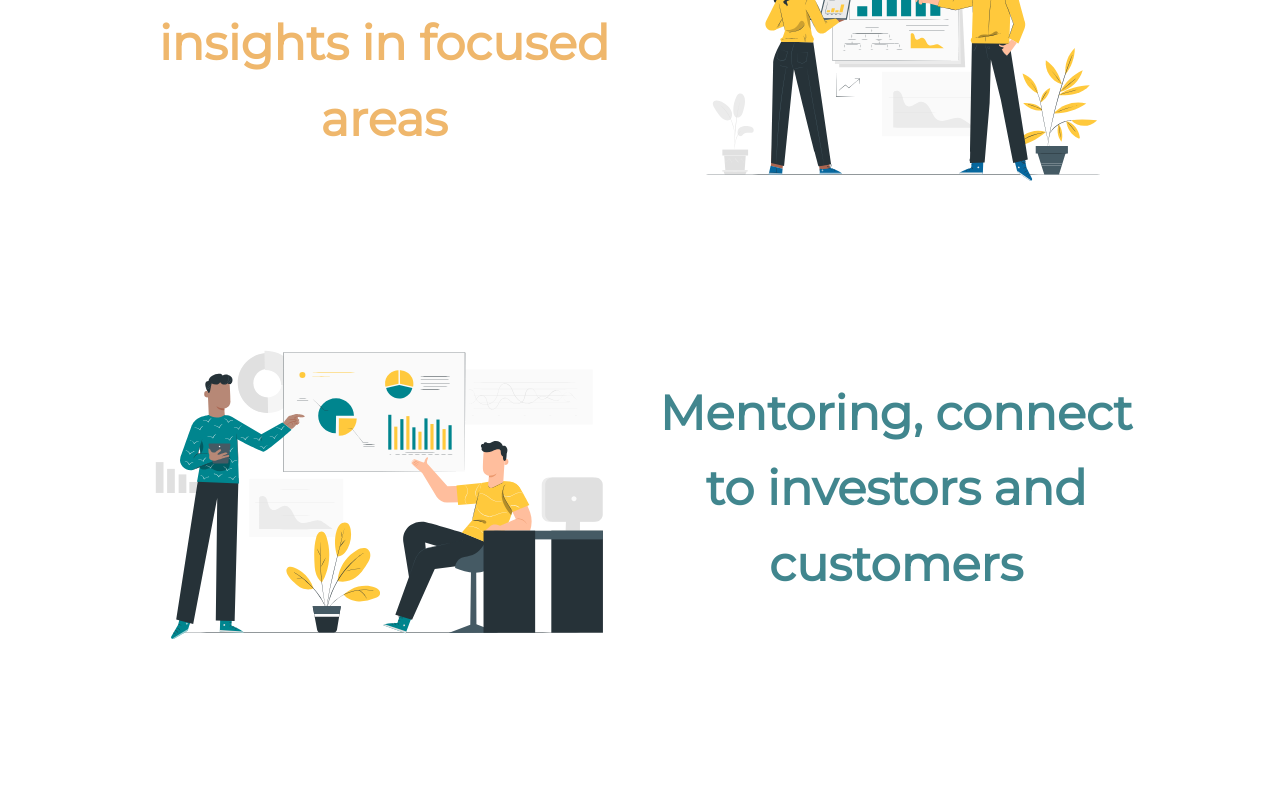
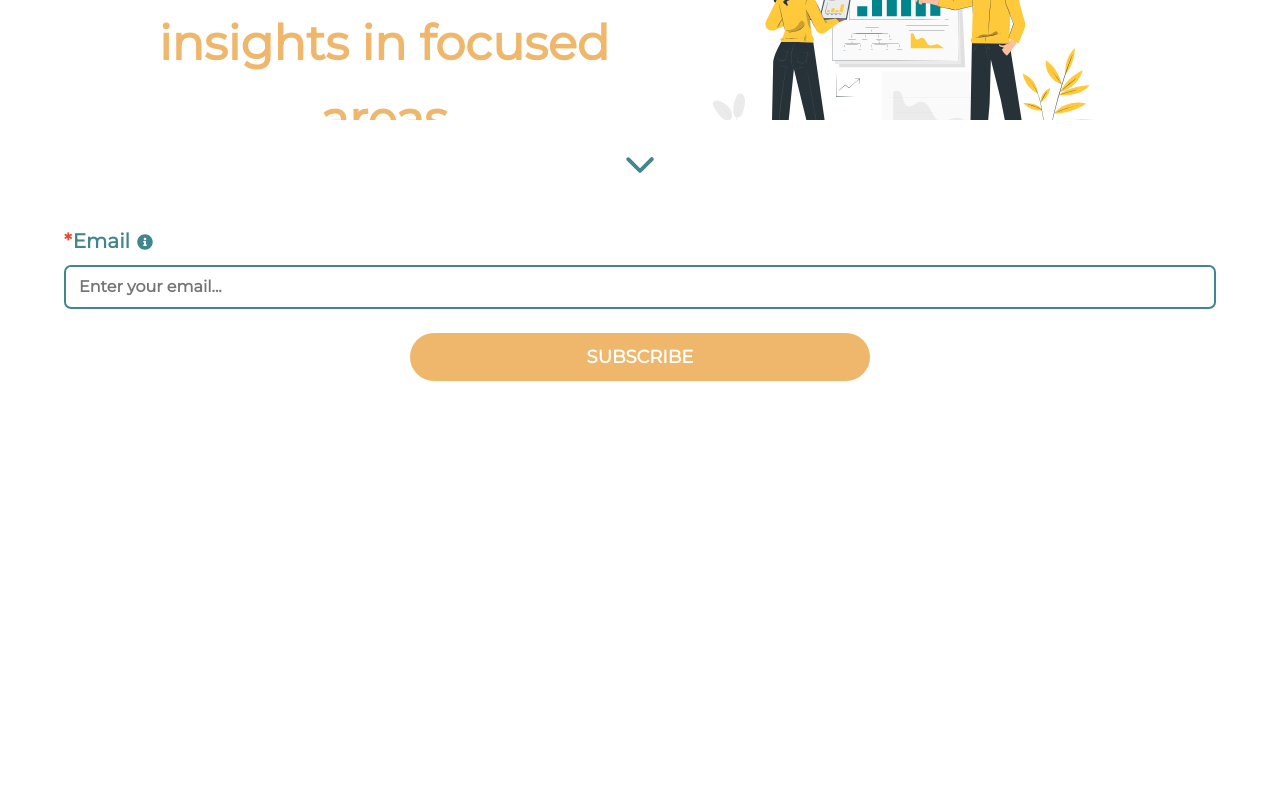
Before and after one commit to pesuventurelab/pvl-frontend, a React (Create React App) app: page / in a window 1280 px wide. Shown: the part 1480-2280 px from the top of the page. Built offline with nearby package versions, Linux system fonts and the light colour scheme.

Commit message:
subscribe btn

```diff
--- a/src/Pages/HomePage/HomePage.jsx
+++ b/src/Pages/HomePage/HomePage.jsx
@@ -1,7 +1,17 @@
-import React from "react";
+import React, { useRef } from "react";
 import styles from "./HomePage.module.css";
 
 import { Link } from "react-router-dom";
+
+import axios from "axios";
+
+import { apiURL } from "../../Config/Config";
+
+import { openNotificationWithIcon } from "../../Helpers";
+
+import { IoIosArrowDown } from "react-icons/io";
+
+import InputLabel from "../../Components/InputComponent/InputLabel/InputLabel";
 
 /*LIBRARY IMPORTS */
 // import {Parallax, ParallaxLayer} from 'react-spring/renderprops-addons'
@@ -42,6 +52,53 @@ import BANNER_25 from "../../Images/Banners/banner25.svg";
 import ScrollAnimation from "react-animate-on-scroll";
 
 const HomePage = () => {
+  const emailREF = useRef(null);
+  const emailCtnrREF = useRef(null);
+  const toggleEmailContainer = (visibility) => {
+    if (visibility) {
+      emailCtnrREF.current.style.bottom = "0";
+    } else {
+      emailCtnrREF.current.style.bottom = "-200vh";
+    }
+  };
+
+  const handleSubscription = () => {
+    const request_data = {};
+    if (emailREF.current.value === "") {
+      openNotificationWithIcon(
+        "Error",
+        "Email cannot be empty",
+        "Email field cannot be empty please enter email"
+      );
+      return;
+    } else {
+      request_data["email"] = emailREF.current.value;
+      var d = new Date();
+      let month = "" + (d.getMonth() + 1);
+      let day = "" + d.getDate();
+      let year = d.getFullYear();
+
+      request_data["date"] = [year, month, day].join("-");
+    }
+    toggleEmailContainer(false);
+    emailCtnrREF.current.style.bottom="-200vh";
+    axios.post(`${apiURL}/api/subscribe`, request_data).then((res) => {
+      if (res.data["status"] === 200) {
+        openNotificationWithIcon(
+          "success",
+          "Succesfully subscribed",
+          res.data["msg"]
+        );
+      } else {
+        openNotificationWithIcon(
+          "error",
+          "Internal Server Error",
+          res.data["msg"]
+        );
+      }
+    });
+  };
+
   return (
     <div className={styles.container}>
       <div id={styles.section_one} className={styles.section}>
@@ -317,16 +374,38 @@ const HomePage = () => {
       </div>
 
       <ScrollAnimation duration="0.9" animateIn="fadeInUp">
-        <a
+        <button
+          onClick={() => toggleEmailContainer(true)}
           id={styles.contact_us_btn}
-          rel="noopener noreferrer"
-          href={websiteBaseURL + "contactus"}
           className={`${"basic-button_one"}`}
         >
-          COntact us
-        </a>
+          Subscribe to Newsletter
+        </button>
       </ScrollAnimation>
-
+      <div ref={emailCtnrREF} className={styles.email_container}>
+        <IoIosArrowDown
+          onClick={() => toggleEmailContainer(false)}
+          className={styles.email_ctnr_close_btn}
+        />
+        <InputLabel
+          isRequired={true}
+          title={"Email"}
+          info={"Please enter your email ID."}
+        />
+        <input
+          className="basic-input"
+          type="email"
+          placeholder="Enter your email..."
+          maxlength="320"
+          ref={emailREF}
+        />
+        <button
+          onClick={handleSubscription}
+          className={`${"basic-button_one"} ${styles.subscribe_btn}`}
+        >
+          Subscribe
+        </button>
+      </div>
       <Footer />
     </div>
   );
--- a/src/Pages/HomePage/HomePage.module.css
+++ b/src/Pages/HomePage/HomePage.module.css
@@ -150,6 +150,36 @@
   letter-spacing: 5px;
 }
 
+/* newsletter container */
+.email_container {
+  position: fixed;
+  bottom: -200vh;
+  left: 0;
+  padding: 3vh 5vw;
+  padding-bottom: 5vh;
+  transition: bottom 0.3s ease-in-out;
+  width: 100%;
+  height: 100vh;
+  display: flex;
+  flex-direction: column;
+  background-color: var(--primary-bg);
+  z-index: 107;
+}
+
+
+.email_ctnr_close_btn {
+  cursor: pointer;
+  font-size: 42px;
+  color: var(--primary-dark-green);
+  margin: 0 auto;
+  margin-bottom: 5vh;
+}
+
+.subscribe_btn{
+  width:40%;
+  margin: 0 auto;
+}
+
 @media only screen and (max-width: 1024px) {
   #section_one {
     flex-direction: column-reverse;
@@ -197,10 +227,10 @@
     font-size: 28px;
   }
 
-  #upper_section_two, #upper_section_four {
+  #upper_section_two,
+  #upper_section_four {
     flex-direction: column-reverse;
   }
-
 
   /*SECTION HEADER*/
   .section_heading {
@@ -222,10 +252,8 @@
     align-items: center;
   }
 
-
   /* WHAT WE R LOOKING FOR */
   #what_we_looking_for {
-
   }
 
   .what_we_looking_for_card_section {
@@ -241,4 +269,8 @@
   #contact_us_btn {
     font-size: 24px;
   }
+
+  .subscribe_btn{
+    width:100%;
+  }
 }
```
Also changed, not shown: 1 other file (tests, documents, lock files or other folders). Lines whose indentation alone changed are shown as unchanged.
